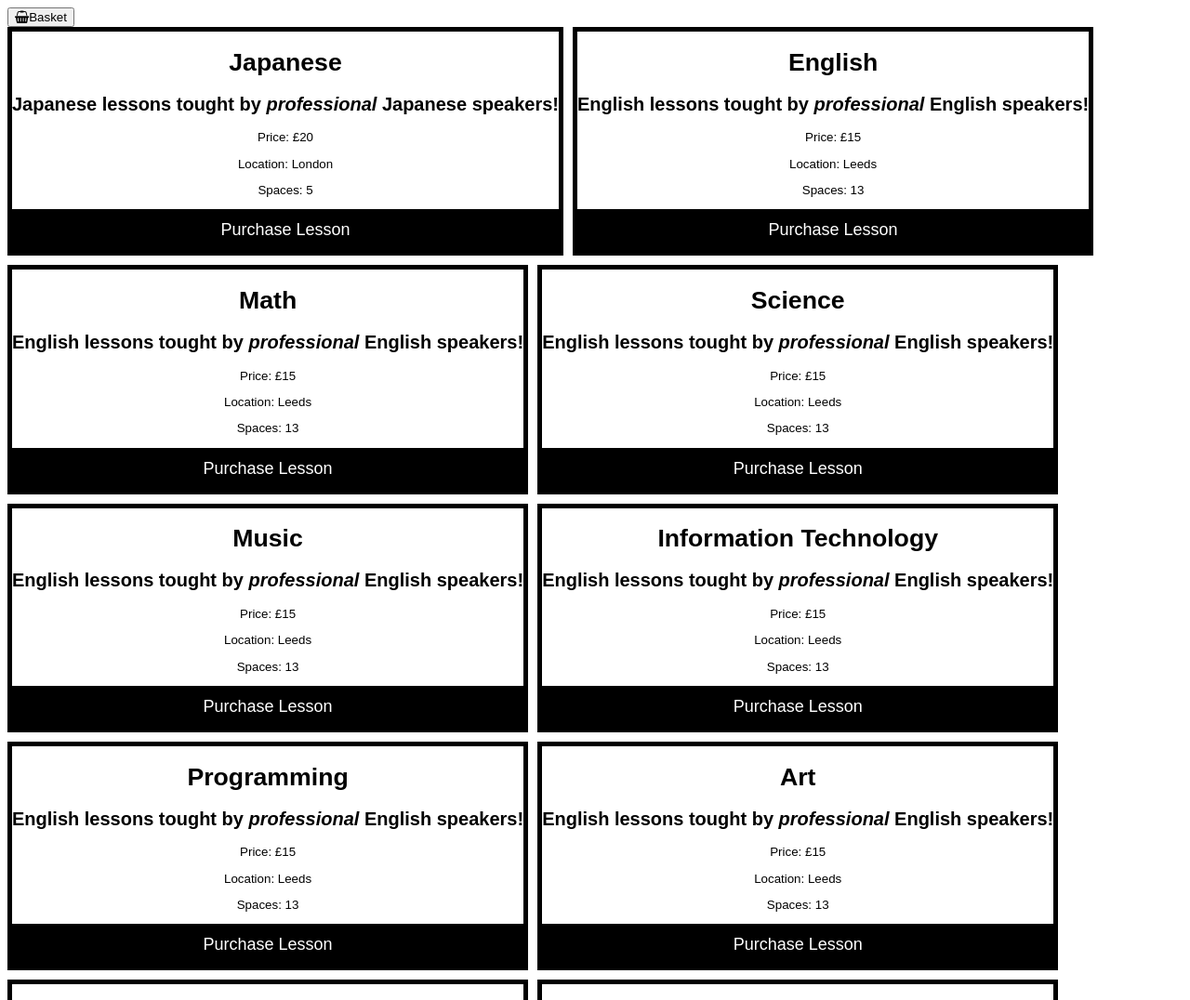
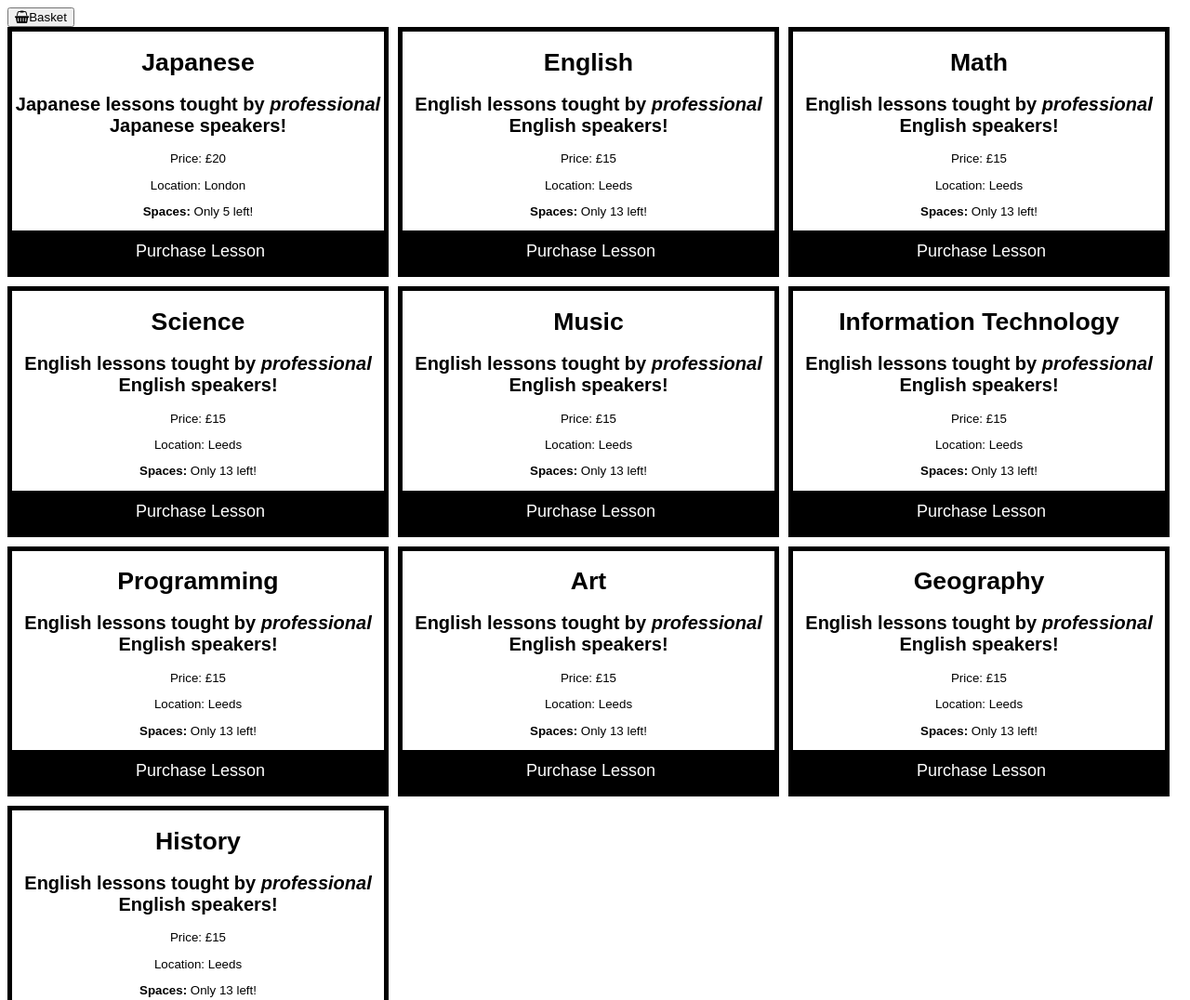
Before and after one commit to avram-beni11/web-app-cw1p2, a plain HTML site: page index.html in a window 1280 px wide. Shown: the top 1076 px of the page at 93% size. Drawn offline with nearby package versions, Linux system fonts and the light colour scheme.

Commit message:
added cart functionality

```diff
--- a/index.html
+++ b/index.html
@@ -8,7 +8,7 @@
     <link rel="stylesheet" href="https://cdnjs.cloudflare.com/ajax/libs/font-awesome/4.7.0/css/font-awesome.min.css">
     <script src="https://unpkg.com/vue@2.7.8/dist/vue.js"></script>
     <script src="lessons.js"></script>
-    <title>Document</title>
+    <title>CW1 Part 2</title>
 </head>
 <body>
 
@@ -20,9 +20,15 @@
                 <h2 v-html="lesson.description"></h2>
                 <p>Price: {{lesson.price}}</p>
                 <p>Location: {{lesson.location}}</p>
-                <p>Spaces: {{lesson.spaces}}</p>
-                <button class="Addbtn" id="addButt" v-on:click="addItem(lesson)"    >Purchase Lesson</button>
-                <button v-else-if="lesson.spaces - cartCount(lesson.id) === 0">Out of Stock!</button>
+                <p>
+                    <b>Spaces:</b>
+                        <span v-if="lesson.spaces">Only {{lesson.spaces}} left!</span>
+                        <span v-if="lesson.spaces === 0">OUT OF STOCK!</span>
+                </p>
+                <button class="Addbtn" id="addButt" v-on:click="addItem(lesson)" :disabled="lesson.spaces === 0">
+                    <span v-if="lesson.spaces > 0" >Purchase Lesson</span>
+                    <span v-if="lesson.spaces === 0">OUT OF STOCK!</span>
+                </button>
             </div>
         </div>
     </div>
@@ -44,9 +50,11 @@
 methods: {
       addItem: function(lesson) {
         this.cart.push(lesson.id);
+        lesson.spaces -= 1;
+
       },
       canAddToCart: function(lesson) {
-        return lesson.Space > this.cartCount(lesson.id);
+        return lesson.spaces > this.cartCount(lesson.id);
     },
     cartCount(id) {
                     let count = 0;
--- a/style.css
+++ b/style.css
@@ -3,6 +3,7 @@
     font-size: smaller;
     text-align: center;
     border: 5px solid black;
+    max-width: 400px;
 }
 
 #addButt {
@@ -13,6 +14,11 @@
     background-color: #000;
     text-align: center;
     cursor: pointer;
-    width: 100%;
+    width: 405px;
     font-size: 18px;
 }
+#addButt:hover {
+
+    background-color: rgb(39, 39, 39);
+
+}
```
